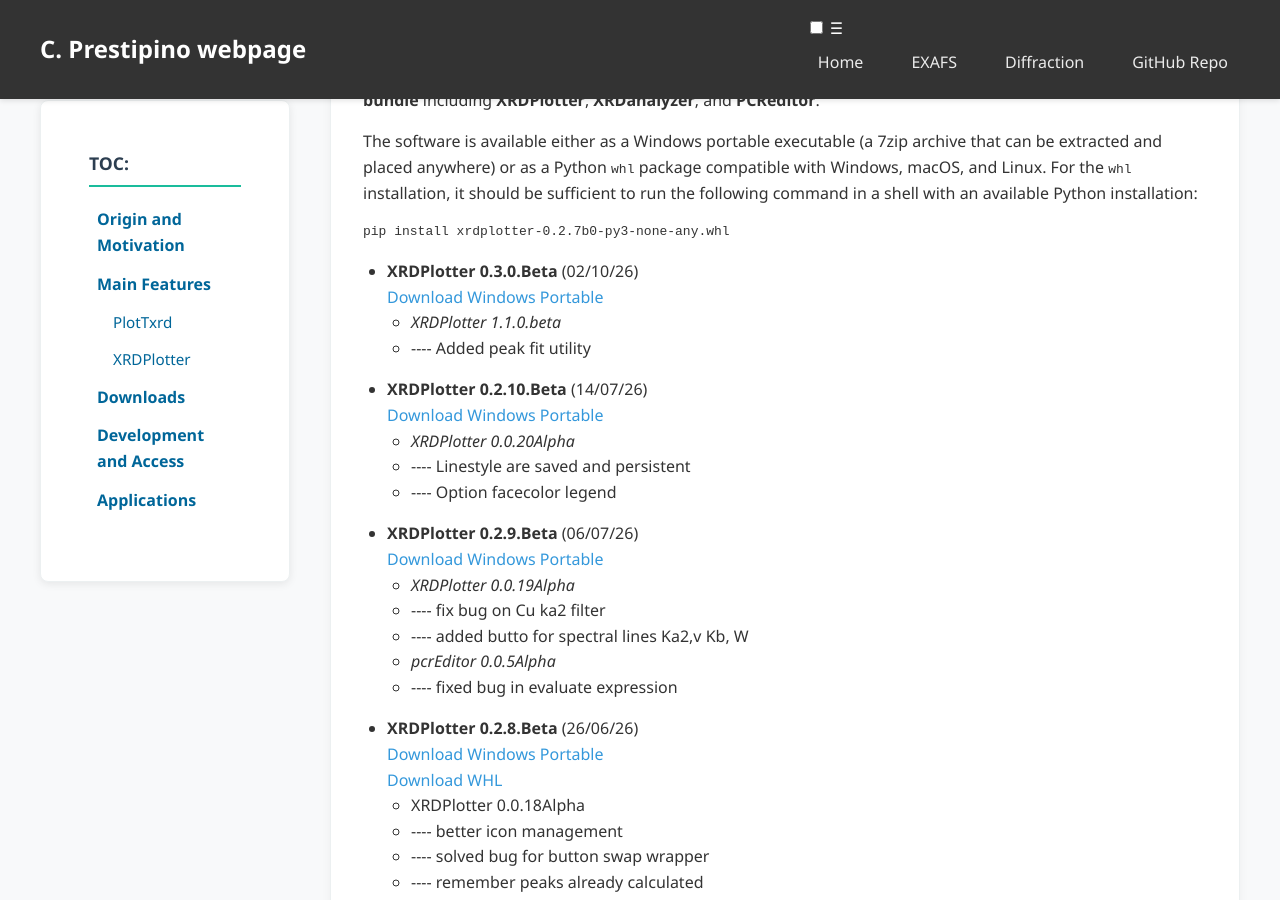
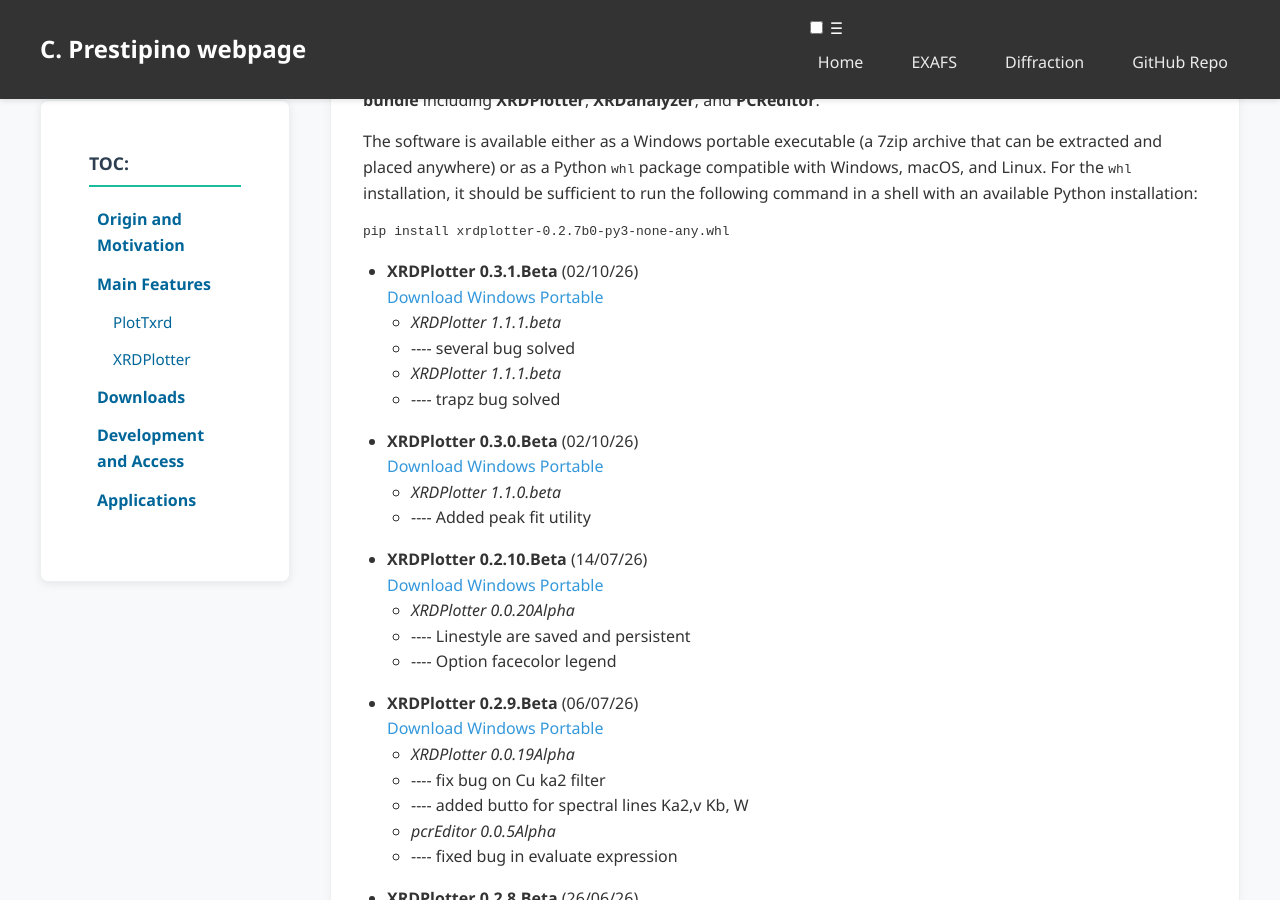
Before and after one commit to Prestipino/Prestipino.github.io, a Jekyll site: the page built from PlotTxrd.html, in a window 1280 px wide and 900 px high, scrolled down 1549 px. Built offline with Jekyll 4.4.1, drawn with Linux system fonts in a browser that asks for light colours.

Commit message:
Add release notes for XRDPlotter versions

```diff
--- a/PlotTxrd.html
+++ b/PlotTxrd.html
@@ -96,6 +96,20 @@ Both applications open a set of different format
   <pre><code>pip install xrdplotter-0.2.7b0-py3-none-any.whl</code></pre>
 </section>
   <ul>
+
+
+
+    <li>
+      <strong>XRDPlotter 0.3.1.Beta</strong> (02/10/26)<br>
+      <a href="https://sdrive.cnrs.fr/s/BJQYCZJEEE7nGfk">Download Windows Portable</a><br>
+
+      <ul>
+        <li><i>XRDPlotter 1.1.1.beta</i></li>
+        <li>---- several bug solved </li>
+        <li><i>XRDPlotter 1.1.1.beta</i></li>
+        <li>---- trapz bug solved </li>
+      </ul>
+      </li>
 
 
     <li>
```
